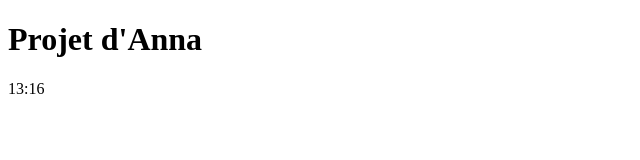
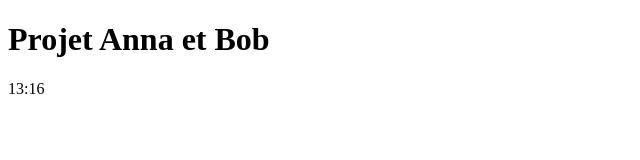
Before and after one commit to Maxence71m/Anna_Test, a plain HTML site: page index.html in a window 1280 px wide. Shown: the whole page, without its empty margins (0-640 px from the left). Drawn offline with Linux system fonts and the light colour scheme.

Commit message:
Bob met le titre final

```diff
--- a/index.html
+++ b/index.html
@@ -6,7 +6,7 @@
     <title>Document</title>
 </head>
 <body>
-    <h1>Projet d'Anna</h1>
+    <h1>Projet Anna et Bob</h1>
     <div id="digitalCLOCK" class="clock" onload="showTime()"></div>
     <script src="index.js"></script>
 </body>
```
